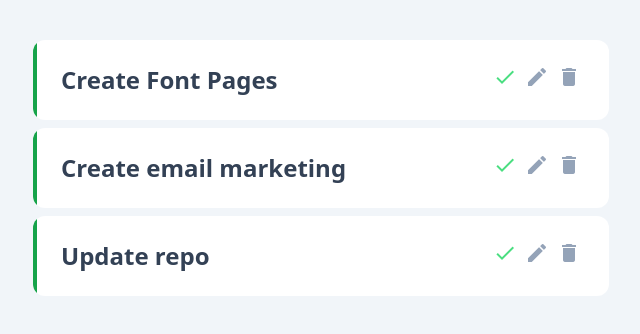
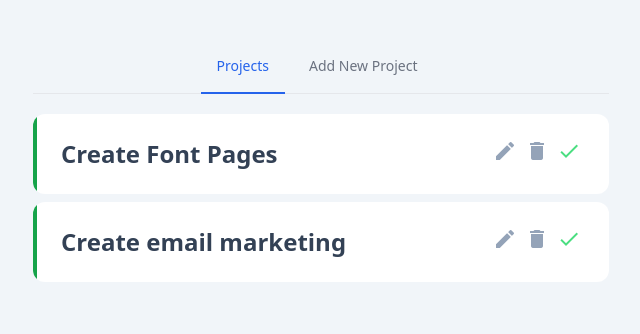
Before and after one commit to ajimsofwan/project-planner, a Vue app: page / in a window 1280 px wide. Shown: the top 334 px of the page, without its empty margins (319-959 px from the left). Built offline with nearby package versions, Linux system fonts and the light colour scheme; data requests are answered from the project's data file.

Commit message:
feat: add navbar, fix: single project style

```diff
--- a/data/db.json
+++ b/data/db.json
@@ -11,12 +11,6 @@
       "title": "Create email marketing",
       "detail": "Lorem ipsum",
       "complete": true
-    },
-    {
-      "title": "Update repo",
-      "details": null,
-      "complete": true,
-      "id": 3
     }
   ]
 }
--- a/src/App.vue
+++ b/src/App.vue
@@ -1,5 +1,9 @@
+<script setup>
+import Navbar from './components/Navbar.vue';
+</script>
 <template>
   <section class="px-5 py-10 text-center">
+    <Navbar />
     <router-view />
   </section>
 </template>
--- /dev/null
+++ b/src/components/Navbar.vue
@@ -0,0 +1,25 @@
+<template>
+  <div
+    class="max-w-xl mx-auto mb-5 text-sm font-medium text-gray-500 border-b border-gray-200 dark:text-gray-400 dark:border-gray-700">
+    <ul class="flex flex-wrap justify-center -mb-px">
+      <li class="mr-2">
+        <router-link :to="{ name: 'Home' }"
+          class="inline-block p-4 border-b-2 border-transparent rounded-t-lg hover:text-gray-600 hover:border-gray-300 dark:hover:text-gray-300"
+          aria-current="page">
+          Projects
+        </router-link>
+      </li>
+      <li class="mr-2">
+        <router-link :to="{ name: 'AddProject' }"
+          class="inline-block p-4 border-b-2 border-transparent rounded-t-lg hover:text-gray-600 hover:border-gray-300 dark:hover:text-gray-300">
+          Add New Project
+        </router-link>
+      </li>
+    </ul>
+  </div>
+</template>
+<style scoped>
+.router-link-active {
+  @apply text-blue-600 border-b-2 border-blue-600 dark:text-blue-500 dark:border-blue-500;
+}
+</style>
--- a/src/components/SingleProject.vue
+++ b/src/components/SingleProject.vue
@@ -39,14 +39,15 @@ const deleteProject = async () => {
 
 </script>
 <template>
-  <div class="max-w-xl mx-auto mb-2 cursor-pointer group">
+  <div class="max-w-xl mx-auto mb-2 group">
     <div class="overflow-hidden bg-white rounded-xl hover:bg-slate-50 dark:hover:bg-slate-700 dark:bg-slate-800">
       <div class="flex">
         <div :class="{ 'bg-green-600': project.complete, 'bg-rose-600': !project.complete }" class="flex-none w-1">
         </div>
         <div class="flex items-center justify-between flex-1 px-6 py-6 text-left">
           <div @click="handleShow">
-            <h1 class="text-2xl font-bold">{{ project.title }}
+            <h1 class="text-2xl font-bold cursor-pointer hover:text-slate-600 dark:hover:text-slate-500">{{ project.title
+            }}
             </h1>
             <div v-show="showDetails">
               <p class="text-gray-700 dark:text-gray-300"><span>{{ project.detail }}</span>
@@ -54,14 +55,14 @@ const deleteProject = async () => {
             </div>
           </div>
           <div>
+            <span
+              class="mx-1 cursor-pointer material-icons text-slate-400 dark:text-slate-600 hover:text-slate-500 dark:hover:text-slate-500">edit</span>
+            <span @click="deleteProject"
+              class="mx-1 cursor-pointer material-icons text-slate-400 dark:text-slate-600 hover:text-slate-500 dark:hover:text-slate-500">delete</span>
             <span v-if="project.complete" @click="toogleComplete"
-              class="mx-1 text-green-400 hover:text-green-600 material-icons">done</span>
+              class="mx-1 text-green-400 cursor-pointer hover:text-green-600 material-icons">done</span>
             <span v-else @click="toogleComplete"
-              class="mx-1 material-icons text-slate-400 hover:text-slate-500 dark:hover:text-slate-300">done</span>
-            <span class="mx-1 material-icons text-slate-400 hover:text-slate-500 dark:hover:text-slate-300">edit</span>
-            <span @click="deleteProject"
-              class="mx-1 material-icons text-slate-400 hover:text-slate-500 dark:hover:text-slate-300">delete</span>
-
+              class="mx-1 cursor-pointer material-icons text-slate-400 dark:text-slate-600 hover:text-slate-500 dark:hover:text-slate-500">done</span>
           </div>
         </div>
       </div>
--- a/src/views/AddProject.vue
+++ b/src/views/AddProject.vue
@@ -38,7 +38,7 @@ const addProject = async (data) => {
         <label for="title" class="block mb-2 text-sm font-medium text-left text-gray-900 dark:text-white">TITLE:</label>
         <input v-model="title" type="text" id="title"
           class="bg-gray-50 border border-gray-300 text-gray-900 text-sm rounded-lg focus:outline-none focus:ring-1 focus:ring-blue-500 focus:border-blue-500 block w-full p-2.5 dark:bg-gray-700 dark:border-gray-600 dark:placeholder-gray-400 dark:text-white dark:focus:ring-blue-500 dark:focus:border-blue-500"
-          placeholder="Title" required>
+          placeholder="Add title..." required>
       </div>
       <div class="mb-6">
         <label for="details"
```
